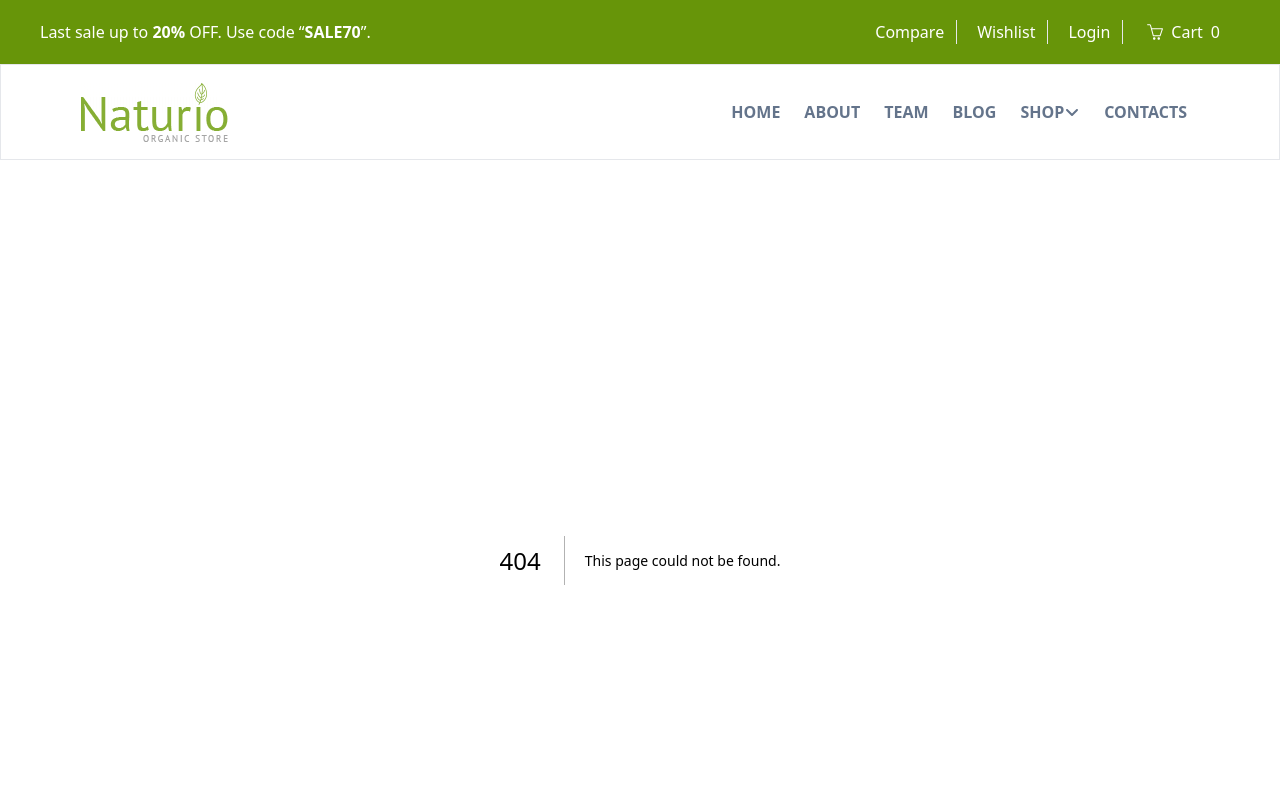
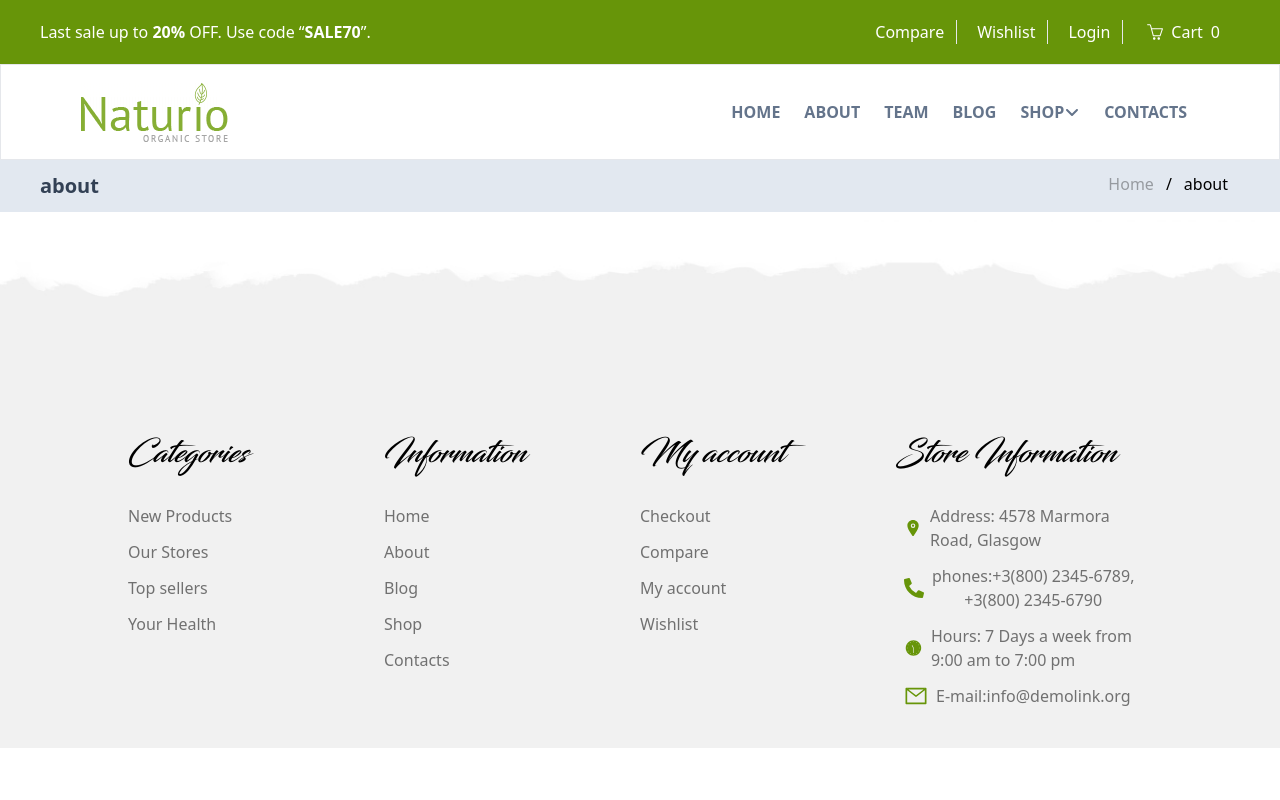
Before and after one commit to mohammadnasiri72/next-project, a Next.js app: page /about in a window 1280 px wide. Before the commit this address had no page. Shown: the top 800 px of the page. Built offline with nearby package versions, Linux system fonts and the light colour scheme.

Commit message:
create component nav direction

```diff
--- /dev/null
+++ b/src/app/about/page.js
@@ -0,0 +1,11 @@
+import NavDirectori from "@/component/mudole/navDirectori/navDirectori";
+
+
+export default async function About() {
+
+  return (
+   <>
+    <NavDirectori />
+   </>
+  )
+}
--- a/src/component/mudole/header/header.jsx
+++ b/src/component/mudole/header/header.jsx
@@ -75,7 +75,7 @@ export default function Header() {
           </Link>
           <Link
             className="mx-3 text-slate-500 font-semibold hover:text-[#679509] duration-300"
-            href={"./"}
+            href={"./about"}
           >
             ABOUT
           </Link>
@@ -173,7 +173,7 @@ export default function Header() {
             </Link>
             <Link
               className="my-2 hover:text-[#679509] duration-300 text-xl text-slate-700 font-semibold"
-              href={"./"}
+              href={"./about"}
             >
               ABOUT
             </Link>
--- /dev/null
+++ b/src/component/mudole/navDirectori/navDirectori.jsx
@@ -0,0 +1,18 @@
+"use client";
+import Link from "next/link";
+import { usePathname } from "next/navigation";
+import React from "react";
+
+export default function NavDirectori() {
+  const url = usePathname().slice(1);
+  return (
+    <div className="w-full bg-slate-200 py-3 px-10 flex justify-between">
+        <span className="font-semibold text-slate-700 text-xl">{url}</span>
+      <div>
+        <Link className="text-[#0005] duration-300 hover:text-slate-700 mx-3" href={"./"}>Home</Link>/
+        <span className="mx-3">{url}</span>
+      </div>
+
+    </div>
+  );
+}
```
